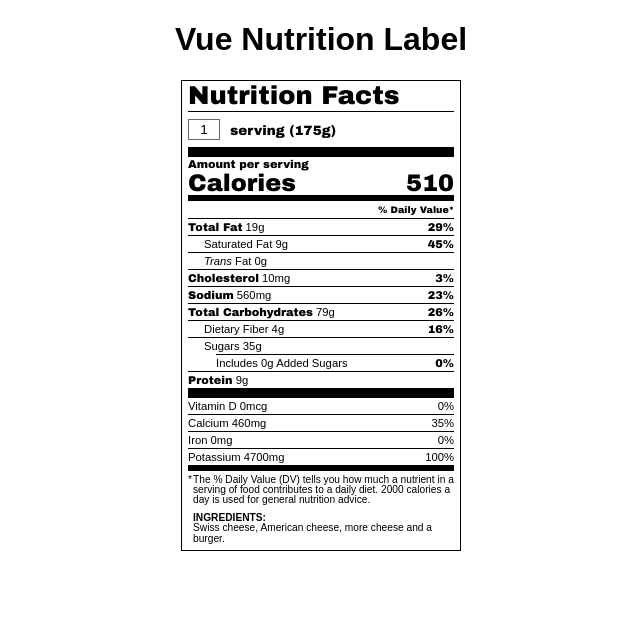
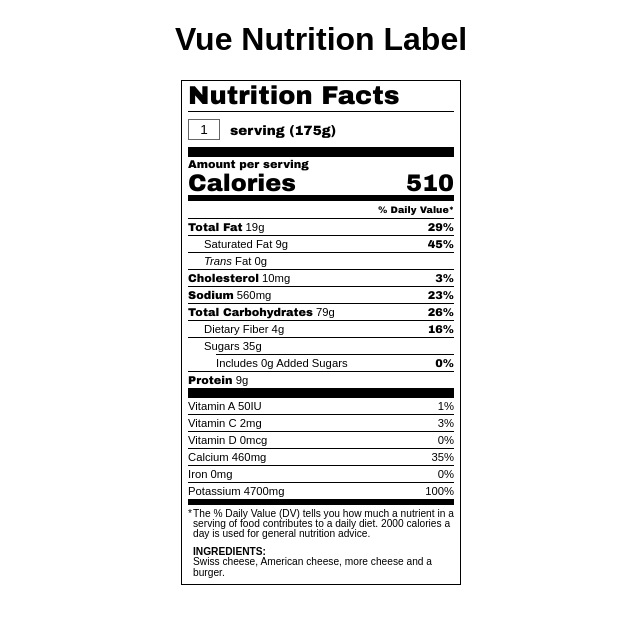
Before and after one commit to nutritionix/vue-nutrition-label, a Vue app: page / in a window 1280 px wide. Shown: the top 624 px of the page, without its empty margins (319-959 px from the left). Built offline with nearby package versions, Linux system fonts and the light colour scheme.

Commit message:
added vitamin A and C

```diff
--- a/src/NutritionLabel.vue
+++ b/src/NutritionLabel.vue
@@ -122,6 +122,16 @@
     <div class="nf-bar2"></div>
     <div class="nf-vitamins">
       <div class="nf-vitamins">
+        <div class="nf-vitamin-column" v-if="vitaminA.show">
+          Vitamin A {{ vitaminA.value }}<span aria-hidden="true">IU</span>
+          <span class="sr-only"> International Unit</span>
+          <span class="nf-pr" aria-hidden="true">{{ vitaminA.dv }}%</span>
+        </div>
+        <div class="nf-vitamin-column" v-if="vitaminC.show">
+          Vitamin C {{ vitaminC.value }}<span aria-hidden="true">mg</span>
+          <span class="sr-only"> milligrams</span>
+          <span class="nf-pr" aria-hidden="true">{{ vitaminC.dv }}%</span>
+        </div>
         <div class="nf-vitamin-column" v-if="vitaminD.show">
           Vitamin D {{ vitaminD.value }}<span aria-hidden="true">mcg</span>
           <span class="sr-only"> micrograms</span>
@@ -248,6 +258,8 @@ export default {
             return this.roundPotassium(this.multiplier(value));
 
           // Vitamins and Minerals
+          case 'vitaminA':
+          case 'vitaminC':
           case 'vitaminD':
           case 'calcium':
           case 'iron':
@@ -554,6 +566,20 @@ export default {
         show: this.hasOption('protein') ? this.options.protein.show : 1
       };
     },
+    vitaminA () {
+      return {
+        value: this.unitValue('vitaminA'),
+        dv: this.percentDailyValue('vitaminA'),
+        show: this.hasOption('vitaminA') ? this.options.vitaminA.show : 0
+      };
+    },
+    vitaminC () {
+      return {
+        value: this.unitValue('vitaminC'),
+        dv: this.percentDailyValue('vitaminC'),
+        show: this.hasOption('vitaminC') ? this.options.vitaminC.show : 0
+      };
+    },
     vitaminD () {
       return {
         value: this.unitValue('vitaminD'),
```
Also changed, not shown: 2 other files (tests, documents, lock files or other folders).
